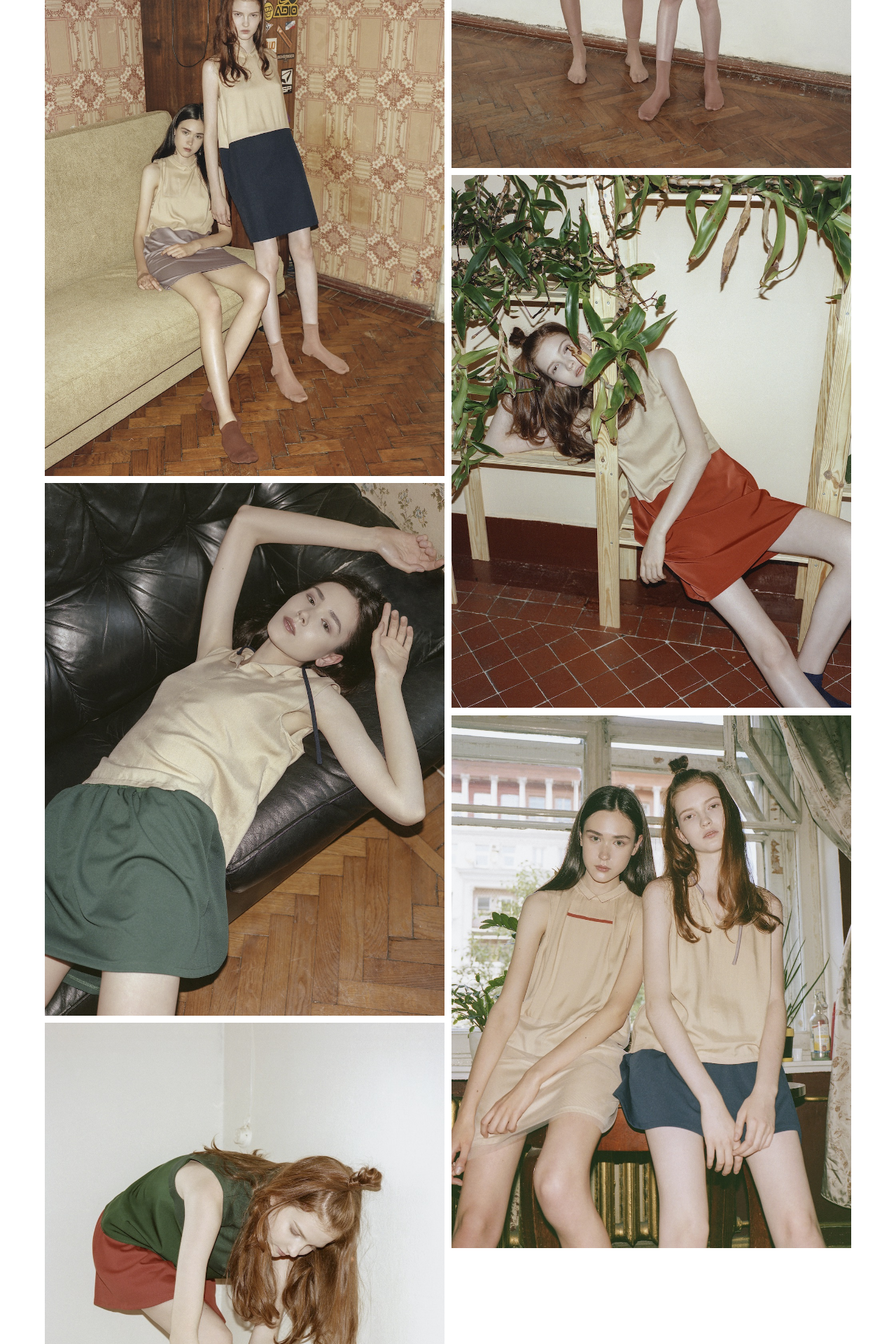
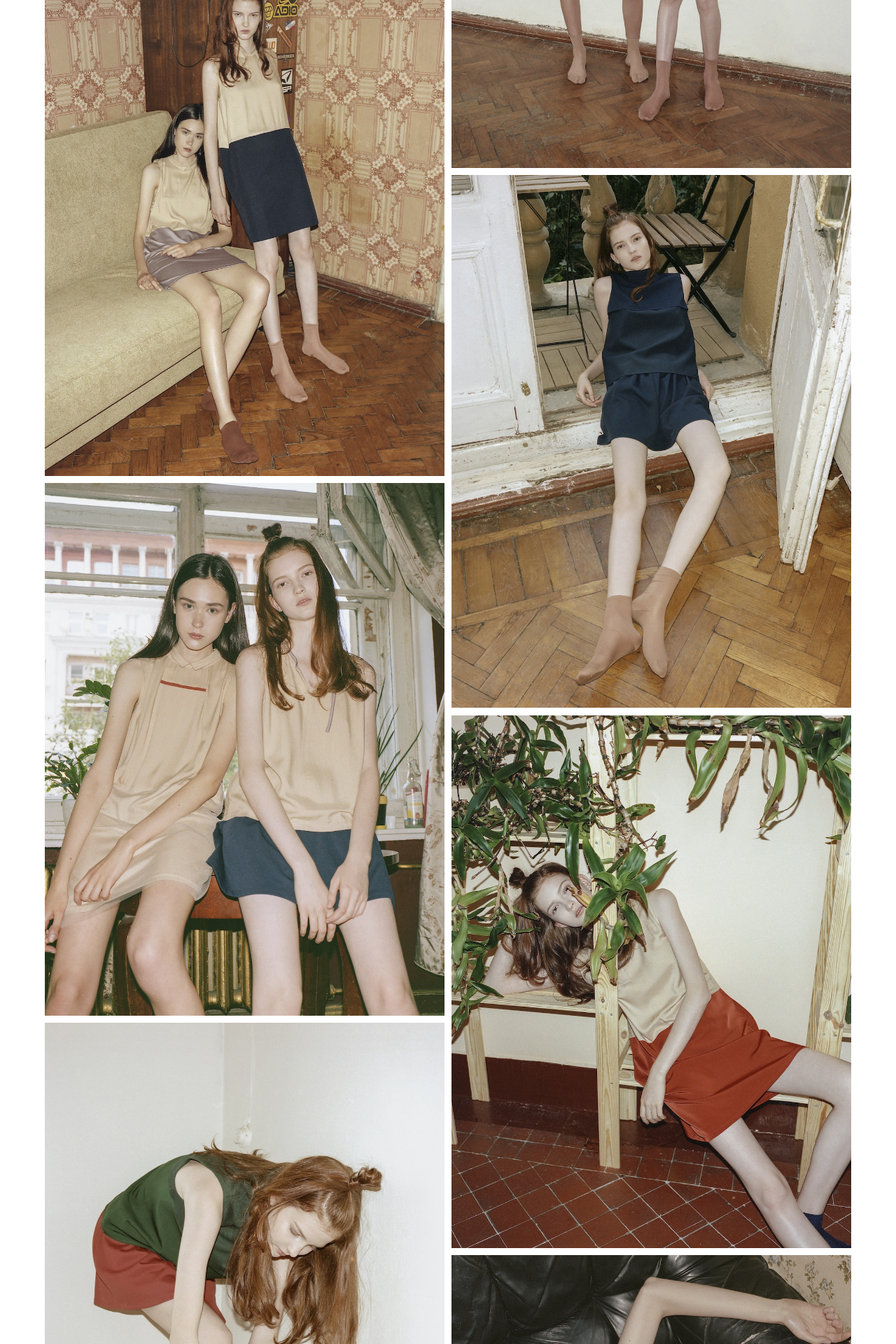
Before and after one commit to yarootka/yarootka.github.io, a Jekyll site: the page built from index.html, in a window 1280 px wide. Shown: the part 3831-5751 px from the top of the page at 70% size. Built offline with Jekyll 4.4.1, drawn with Linux system fonts in a browser that asks for light colours.

Commit message:
lookbook orderand index

```diff
--- a/index.html
+++ b/index.html
@@ -90,6 +90,12 @@ homepage: yes
 
 
 		<img
+			src="/i/lookbook/titch_13_500w.jpg"
+			srcset="/i/lookbook/titch_13_500w.jpg 500w,
+					/i/lookbook/titch_13_1000w.jpg 1000w"
+			sizes="(min-width: 500px) 50%, 100%">
+
+		<img
 			src="/i/lookbook/titch_14_500w.jpg"
 			srcset="/i/lookbook/titch_14_500w.jpg 500w,
 					/i/lookbook/titch_14_1000w.jpg 1000w"
```
Also changed, not shown: i/lookbook/titch_06_1000w.jpg, i/lookbook/titch_06_500w.jpg, i/lookbook/titch_15_1000w.jpg, i/lookbook/titch_15_500w.jpg.
